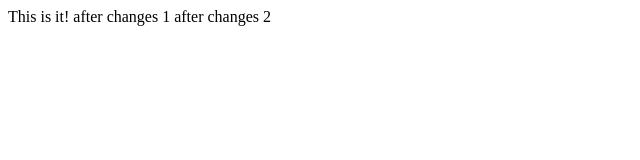
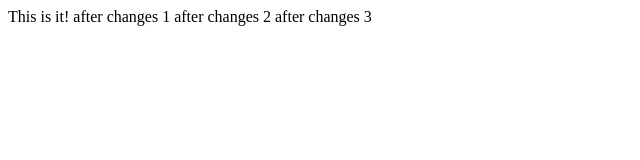
Before and after one commit to shishirkhandelwalgithub/myappsample2, a plain HTML site: page index.html in a window 1280 px wide. Shown: the whole page, without its empty margins (0-640 px from the left). Drawn offline with Linux system fonts and the light colour scheme.

Commit message:
some more changes now

```diff
--- a/index.html
+++ b/index.html
@@ -7,5 +7,6 @@
 		This is it!
 		after changes 1
 		after changes 2
+		after changes 3
 	</body>
 </html>
```
